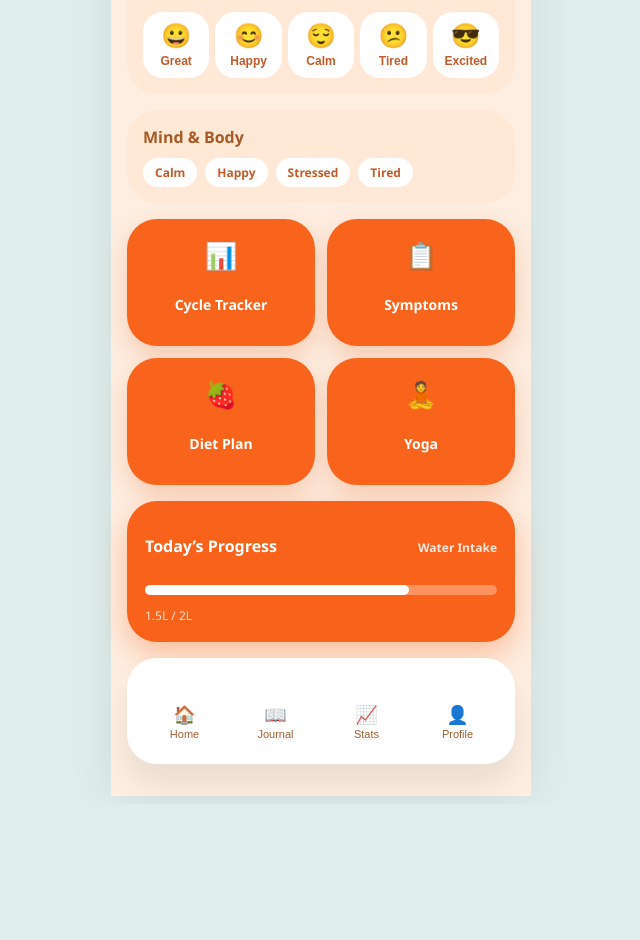
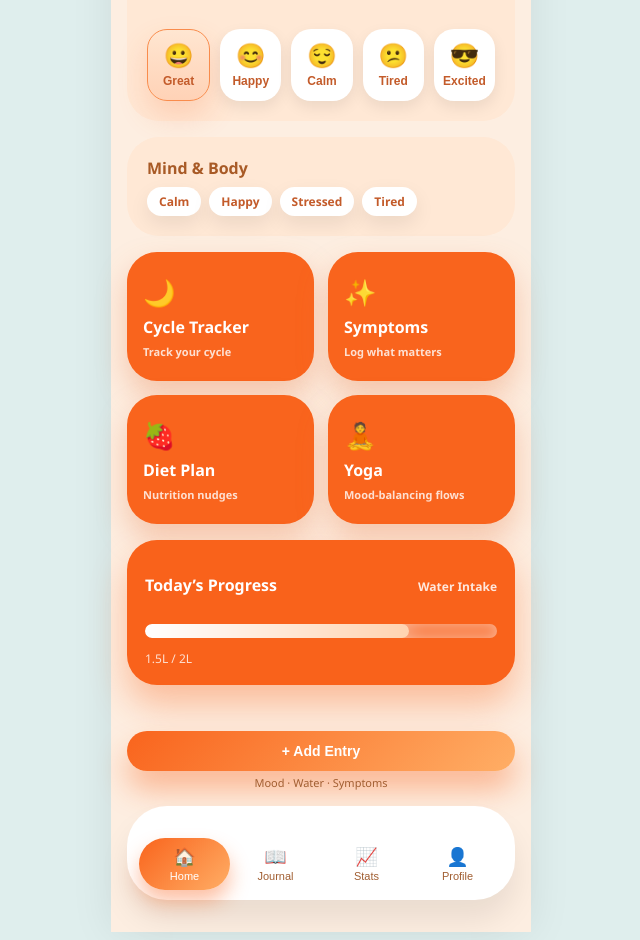
Before and after one commit to 007sweetY/she-care-ui, a React (Vite) app: page /dashboard in a window 1280 px wide. Shown: the part 486-1426 px from the top of the page, without its empty margins (319-959 px from the left). Before the commit the page ends 1290 px from the top, so only its background shows below. Built offline with nearby package versions, Linux system fonts and the light colour scheme.

Commit message:
add some UI improvements

```diff
--- a/src/pages/dashboard.jsx
+++ b/src/pages/dashboard.jsx
@@ -1,3 +1,4 @@
+import { useState } from "react";
 import girlImg from "../assets/girl.png";
 import styles from "./dashboard.module.css";
 
@@ -9,23 +10,23 @@ const feelings = [
   { emoji: "😎", title: "Excited" },
 ];
 
-const mindBodyStates = ["Calm", "Happy", "Stressed", "Tired"];
-
-const actions = [
-  { name: "Cycle Tracker", icon: "📊" },
-  { name: "Symptoms", icon: "📋" },
-  { name: "Diet Plan", icon: "🍓" },
-  { name: "Yoga", icon: "🧘" },
+const featureCards = [
+  { icon: "🌙", title: "Cycle Tracker", subtitle: "Track your cycle" },
+  { icon: "✨", title: "Symptoms", subtitle: "Log what matters" },
+  { icon: "🍓", title: "Diet Plan", subtitle: "Nutrition nudges" },
+  { icon: "🧘", title: "Yoga", subtitle: "Mood-balancing flows" },
 ];
 
 const navItems = [
-  { label: "Home", icon: "🏠" },
+  { label: "Home", icon: "🏠", active: true },
   { label: "Journal", icon: "📖" },
   { label: "Stats", icon: "📈" },
   { label: "Profile", icon: "👤" },
 ];
 
 const Dashboard = () => {
+  const [selectedMood, setSelectedMood] = useState("Great");
+
   return (
     <div className={styles.pageWrapper}>
       <div className={styles.welcomeCard}>
@@ -42,7 +43,7 @@ const Dashboard = () => {
       </div>
 
       <div className={styles.periodCard}>
-        <p className={styles.periodLabel}>Next Period In</p>
+        <p className={styles.sectionTitle}>Next Period In</p>
         <div className={styles.periodCircle}>
           <span>15 Days</span>
         </div>
@@ -52,21 +53,29 @@ const Dashboard = () => {
       <div className={styles.section}>
         <p className={styles.sectionTitle}>How are you feeling today?</p>
         <div className={styles.feelingsRow}>
-          {feelings.map((item) => (
-            <button key={item.title} className={styles.feelingBtn}>
-              <span className={styles.emoji} role="img" aria-label={item.title}>
-                {item.emoji}
-              </span>
-              <span className={styles.emojiLabel}>{item.title}</span>
-            </button>
-          ))}
+          {feelings.map((item) => {
+            const isActive = selectedMood === item.title;
+            return (
+              <button
+                key={item.title}
+                className={`${styles.feelingBtn} ${isActive ? styles.activeMood : ""}`}
+                onClick={() => setSelectedMood(item.title)}
+                aria-pressed={isActive}
+              >
+                <span className={styles.emoji} role="img" aria-label={item.title}>
+                  {item.emoji}
+                </span>
+                <span className={styles.emojiLabel}>{item.title}</span>
+              </button>
+            );
+          })}
         </div>
       </div>
 
       <div className={styles.section}>
         <p className={styles.sectionTitle}>Mind & Body</p>
         <div className={styles.mindBodyRow}>
-          {mindBodyStates.map((state) => (
+          {["Calm", "Happy", "Stressed", "Tired"].map((state) => (
             <span key={state} className={styles.stateChip}>
               {state}
             </span>
@@ -75,10 +84,11 @@ const Dashboard = () => {
       </div>
 
       <div className={styles.actionsGrid}>
-        {actions.map((action) => (
-          <div key={action.name} className={styles.actionCard}>
-            <div className={styles.actionIcon}>{action.icon}</div>
-            <p>{action.name}</p>
+        {featureCards.map((card) => (
+          <div key={card.title} className={styles.actionCard}>
+            <div className={styles.actionIcon}>{card.icon}</div>
+            <p className={styles.actionTitle}>{card.title}</p>
+            <p className={styles.actionSubtitle}>{card.subtitle}</p>
           </div>
         ))}
       </div>
@@ -94,9 +104,17 @@ const Dashboard = () => {
         <p className={styles.progressValue}>1.5L / 2L</p>
       </div>
 
+      <div className={styles.ctaWrapper}>
+        <button className={styles.ctaButton}>+ Add Entry</button>
+        <p className={styles.ctaMeta}>Mood · Water · Symptoms</p>
+      </div>
+
       <nav className={styles.bottomNav}>
         {navItems.map((item) => (
-          <button key={item.label} className={styles.navButton}>
+          <button
+            key={item.label}
+            className={`${styles.navButton} ${item.active ? styles.navActive : ""}`}
+          >
             <span aria-hidden>{item.icon}</span>
             <span>{item.label}</span>
           </button>
--- a/src/pages/dashboard.module.css
+++ b/src/pages/dashboard.module.css
@@ -16,12 +16,13 @@
   justify-content: space-between;
   align-items: center;
   gap: 12px;
+  box-shadow: 0 12px 28px rgba(243, 105, 43, 0.2);
 }
 
 .welcomeTitle {
   margin: 0;
   font-weight: 600;
-  font-size: 20px;
+  font-size: 22px;
   color: #e35d2a;
 }
 
@@ -30,9 +31,18 @@
 }
 
 .welcomeSubtitle {
-  margin: 4px 0 0;
+  margin: 0;
   color: #8e6a57;
   font-size: 12px;
+}
+
+.avatarLabel {
+  font-size: 11px;
+  color: #b86a41;
+  background: rgba(255, 255, 255, 0.75);
+  padding: 2px 10px;
+  border-radius: 999px;
+  width: fit-content;
 }
 
 .avatarRow {
@@ -51,14 +61,6 @@
   box-shadow: 0 8px 20px rgba(227, 93, 42, 0.25);
 }
 
-.avatarLabel {
-  font-size: 11px;
-  color: #b86a41;
-  background: rgba(255, 255, 255, 0.75);
-  padding: 2px 10px;
-  border-radius: 999px;
-}
-
 .periodCard {
   background: #fdf1e3;
   border-radius: 30px;
@@ -70,10 +72,11 @@
   gap: 8px;
 }
 
-.periodLabel {
+.sectionTitle {
   margin: 0;
-  color: #bb5c2f;
   font-weight: 600;
+  color: #a85a26;
+  font-size: 16px;
 }
 
 .periodCircle {
@@ -98,20 +101,17 @@
 
 .section {
   background: #ffe8d5;
-  border-radius: 30px;
-  padding: 16px;
-}
-
-.sectionTitle {
-  margin: 0 0 10px;
-  font-weight: 600;
-  color: #a85a26;
+  border-radius: 32px;
+  padding: 20px;
+  display: flex;
+  flex-direction: column;
+  gap: 8px;
 }
 
 .feelingsRow {
   display: flex;
   justify-content: space-between;
-  gap: 6px;
+  gap: 10px;
 }
 
 .feelingBtn {
@@ -119,18 +119,26 @@
   background: white;
   border: none;
   border-radius: 20px;
-  padding: 10px 0;
+  padding: 12px 0;
   cursor: pointer;
-  transition: transform 0.2s ease;
+  transition: transform 0.2s ease, box-shadow 0.2s ease, background 0.2s ease;
   display: flex;
   flex-direction: column;
   align-items: center;
   justify-content: center;
   gap: 4px;
+  box-shadow: 0 6px 15px rgba(0, 0, 0, 0.08);
 }
 
 .feelingBtn:hover {
-  transform: translateY(-2px);
+  transform: translateY(-4px) scale(1.01);
+  box-shadow: 0 12px 25px rgba(243, 105, 43, 0.2);
+}
+
+.activeMood {
+  background: linear-gradient(180deg, #ffe6d1, #ffd2b6);
+  border: 1px solid #f98c4c;
+  box-shadow: 0 15px 30px rgba(243, 105, 43, 0.2);
 }
 
 .emoji {
@@ -156,31 +164,49 @@
   color: #c35b2a;
   font-size: 12px;
   font-weight: 600;
+  box-shadow: 0 8px 20px rgba(0, 0, 0, 0.08);
 }
 
 .actionsGrid {
   display: grid;
-  grid-template-columns: repeat(2, minmax(0, 1fr));
-  gap: 12px;
+  grid-template-columns: repeat(auto-fit, minmax(140px, 1fr));
+  gap: 14px;
 }
 
 .actionCard {
   background: #f9641d;
   border-radius: 30px;
-  padding: 18px 12px;
+  padding: 22px 16px;
   color: white;
-  box-shadow: 0 10px 25px rgba(233, 123, 73, 0.3);
+  box-shadow: 0 15px 30px rgba(233, 123, 73, 0.35);
   display: flex;
   flex-direction: column;
-  align-items: center;
-  gap: 8px;
-  text-align: center;
+  align-items: flex-start;
+  gap: 6px;
+  text-align: left;
   font-weight: 600;
   font-size: 14px;
+  transition: transform 0.2s ease, box-shadow 0.2s ease;
+}
+
+.actionCard:hover {
+  transform: translateY(-6px);
+  box-shadow: 0 25px 40px rgba(233, 123, 73, 0.35);
 }
 
 .actionIcon {
   font-size: 26px;
+}
+
+.actionTitle {
+  margin: 0;
+  font-size: 16px;
+}
+
+.actionSubtitle {
+  margin: 0;
+  font-size: 11px;
+  opacity: 0.8;
 }
 
 .progressCard {
@@ -188,7 +214,7 @@
   border-radius: 30px;
   padding: 18px;
   color: white;
-  box-shadow: 0 12px 30px rgba(249, 98, 27, 0.35);
+  box-shadow: 0 20px 35px rgba(249, 98, 27, 0.35);
 }
 
 .progressHeader {
@@ -205,15 +231,20 @@
 
 .progressBar {
   margin: 12px 0;
-  height: 10px;
-  background: rgba(255, 255, 255, 0.3);
-  border-radius: 8px;
+  height: 14px;
+  background: rgba(255, 255, 255, 0.2);
+  border-radius: 999px;
+  position: relative;
+  overflow: hidden;
+  box-shadow: inset 0 0 12px rgba(255, 255, 255, 0.4);
 }
 
 .progressFill {
   height: 100%;
-  background: white;
-  border-radius: 8px;
+  background: linear-gradient(90deg, #fff, #ffd3b0);
+  border-radius: 999px;
+  box-shadow: 0 0 20px rgba(255, 255, 255, 0.6);
+  transition: width 0.4s ease;
 }
 
 .progressValue {
@@ -222,11 +253,43 @@
   opacity: 0.8;
 }
 
+.ctaWrapper {
+  margin-top: 8px;
+  display: flex;
+  flex-direction: column;
+  align-items: center;
+  gap: 4px;
+}
+
+.ctaButton {
+  background: linear-gradient(135deg, #f9641d, #ffae65);
+  color: white;
+  border: none;
+  border-radius: 50px;
+  padding: 12px 28px;
+  font-weight: 600;
+  font-size: 14px;
+  box-shadow: 0 18px 30px rgba(249, 98, 27, 0.4);
+  cursor: pointer;
+  transition: transform 0.2s ease, box-shadow 0.2s ease;
+}
+
+.ctaButton:hover {
+  transform: translateY(-3px);
+  box-shadow: 0 25px 35px rgba(249, 98, 27, 0.5);
+}
+
+.ctaMeta {
+  margin: 0;
+  font-size: 11px;
+  color: #a15e31;
+}
+
 .bottomNav {
   display: flex;
   justify-content: space-between;
   background: white;
-  border-radius: 30px;
+  border-radius: 40px;
   padding: 10px 12px;
   box-shadow: 0 20px 30px rgba(0, 0, 0, 0.08);
 }
@@ -242,8 +305,16 @@
   font-size: 11px;
   color: #a15e31;
   cursor: pointer;
+  padding: 8px;
+  border-radius: 30px;
 }
 
 .navButton span:first-child {
   font-size: 18px;
 }
+
+.navActive {
+  background: linear-gradient(135deg, #f9641d, #ffae65);
+  color: white;
+  box-shadow: 0 12px 20px rgba(249, 98, 27, 0.4);
+}
```
